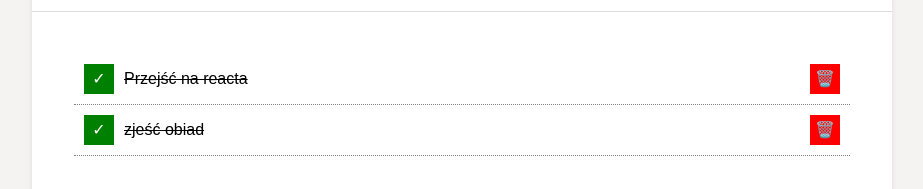
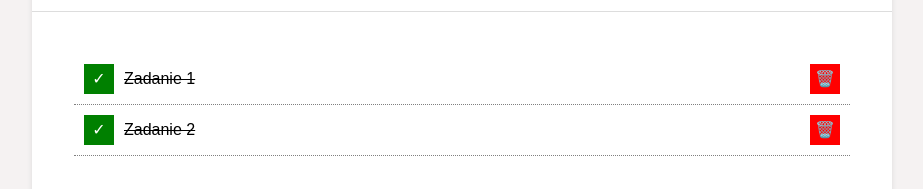
Before and after one commit to dorotaaa34/To-do-list-react, a React (Create React App) app: page / in a window 1280 px wide. Shown: the part 368-557 px from the top of the page, without its empty margins (178-1101 px from the left). Built offline with nearby package versions, Linux system fonts and the light colour scheme; a web font is replaced by a local one.

Commit message:
tasks changes

```diff
--- a/src/App.js
+++ b/src/App.js
@@ -7,8 +7,8 @@ import Header from "./Header";
 import Container from "./Container";
 
 const tasks = [
-  { id: 1, content: "Przejść na reacta", done: true },
-  { id: 2, content: "zjeść obiad", done: true },
+  { id: 1, content: "Zadanie 1", done: true },
+  { id: 2, content: "Zadanie 2", done: true },
 ];
 
 const hideDoneTasks = false;
```
